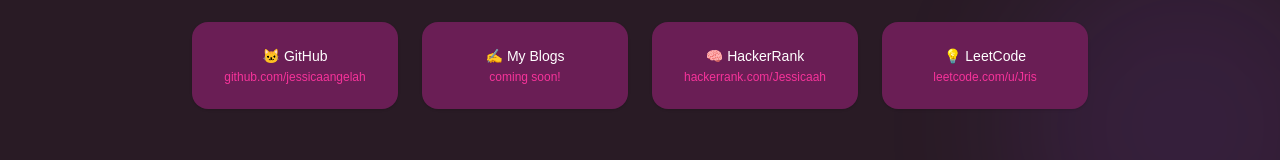
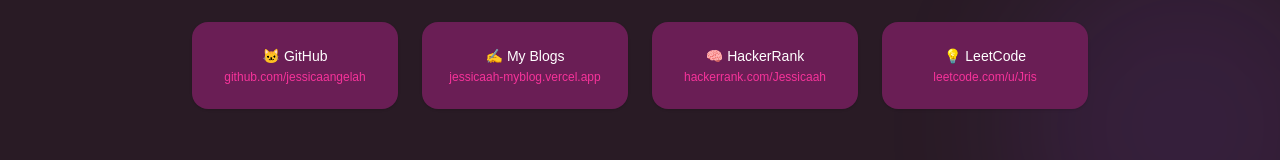
Before and after one commit to JessicaAngelah/myportfolio, a Next.js app: page / in a window 1280 px wide. Shown: the part 7771-7931 px from the top of the page. Built offline with nearby package versions, Linux system fonts and the light colour scheme.

Commit message:
Link fixed

```diff
--- a/components/Contact.tsx
+++ b/components/Contact.tsx
@@ -143,7 +143,7 @@
             </a>
 
             <a
-              href="https://jessicaah7.wordpress.com"
+              href="https://jessicaah-myblog.vercel.app/"
               target="_blank"
               className={`rounded-2xl p-4 sm:p-6 shadow text-sm transition ${
                 darkMode ? "bg-[#6A1E55] hover:shadow-pink-500/20" : "bg-pink-50 hover:shadow-pink-200"
@@ -151,7 +151,7 @@
             >
               ✍️ <span className="font-medium">My Blogs</span>
               <p className="mt-1 text-[11px] sm:text-xs text-pink-500 break-all leading-tight">
-                coming soon!
+                jessicaah-myblog.vercel.app
               </p>
             </a>
 
--- a/components/Projects.tsx
+++ b/components/Projects.tsx
@@ -338,7 +338,9 @@
         {/* CTA BUTTON */}
         <div className="flex justify-center mt-12">
           <a
-            href="#"
+            href="https://jessicaah-myblog.vercel.app/"
+            target="_blank"
+            rel="noopener noreferrer"
             className={`px-6 py-3 rounded-full text-sm font-medium transition-all duration-300 shadow-md
               ${
                 darkMode
```
